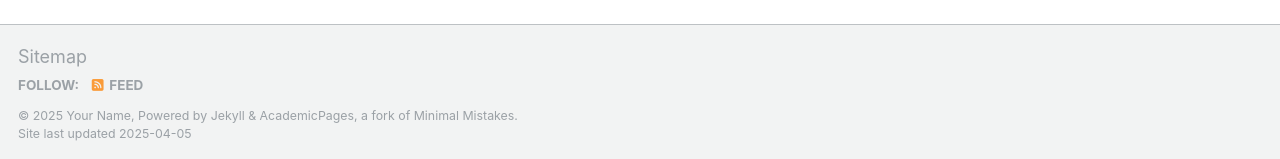
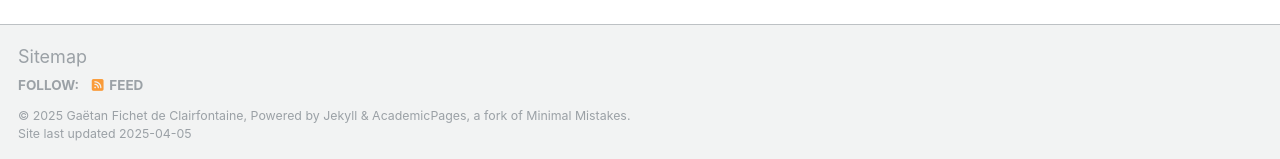
Before and after one commit to GFichetDC/my-website, a Jekyll site: the page built from _pages/about.md, in a window 1280 px wide and 1332 px high. Shown: the part 1170-1329 px from the top of the window. Built offline with Jekyll 4.4.1, drawn with Linux system fonts in a browser that asks for light colours; some web fonts are replaced.

Commit message:
Add files

```diff
--- a/_config.yml
+++ b/_config.yml
@@ -8,14 +8,14 @@
 
 # Basic Site Settings
 locale                   : "en-US"
-site_theme               : "default"
-title                    : "Gaëtan Fichet de Clairfontaine"
+site_theme              : "default"
+title                   : "Gaëtan Fichet de Clairfontaine"
 title_separator          : "-"
-name                     : &name "Your Name"
+name                     : &name "Gaëtan Fichet de Clairfontaine"
 description              : &description "personal description"
-url                      : https://gfichetdc.github.io # the base hostname & protocol for your site e.g. "https://[your GitHub username].github.io"
-baseurl                  : "" # the subpath of your site, e.g. "/blog"
-repository               : "my-website/my-website.github.io"
+url                      : https://gfichetdc.github.io  # the base hostname & protocol for your site
+baseurl                  : "/my-website"  # the subpath of your site
+repository               : "my-website"  # the name of your GitHub repository
 
 # Site Author - The following control what appear as part of the author content on the side bar.
 #               If a field is blank the icon and link will not appear, otherwise it will be shown.
```
